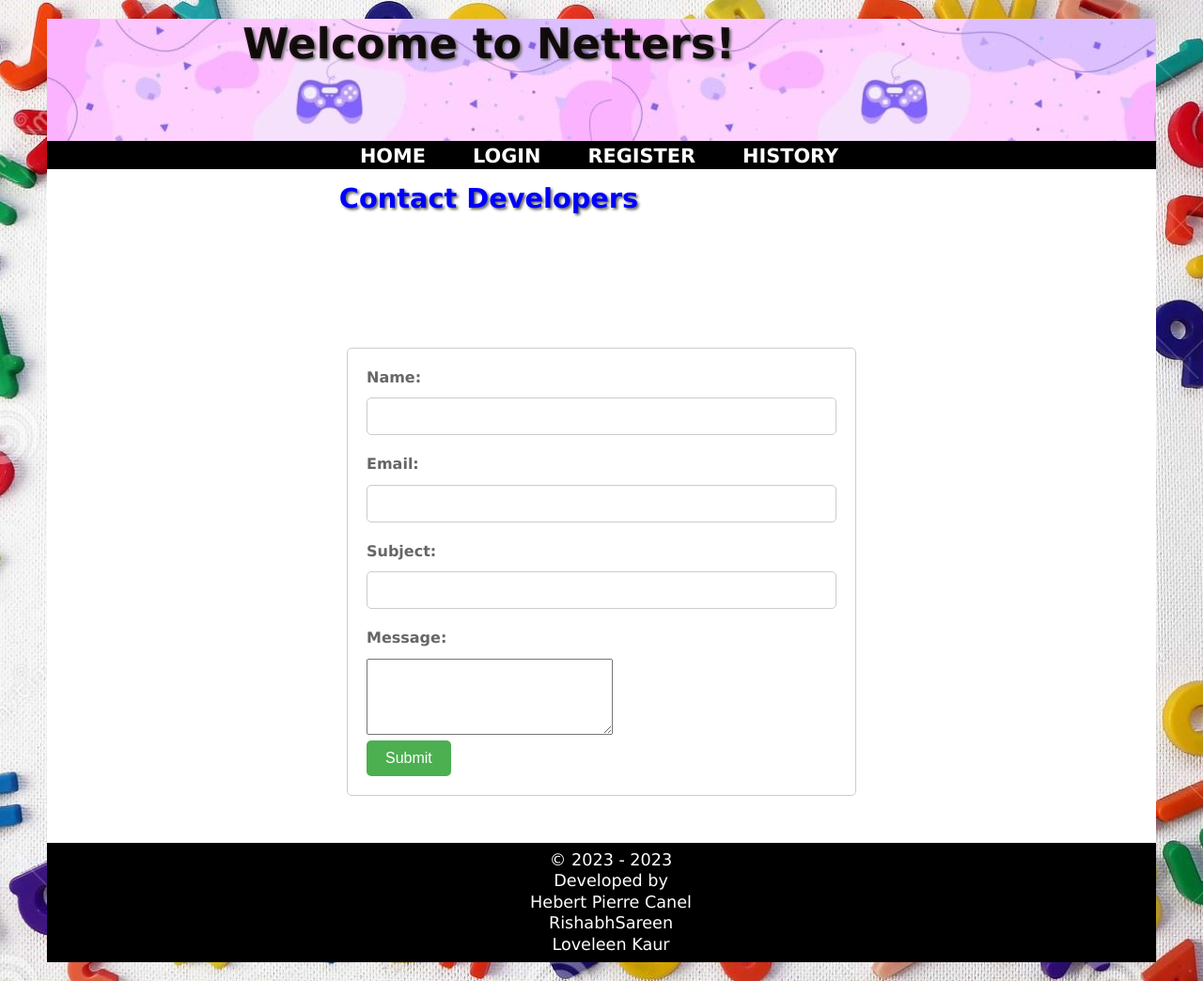
After one commit to Loveleenkaur2202/final-project-web-server, a PHP site: page /contactDevelopers.php in a window 1280 px wide. The commit adds this page. Shown: the whole page at 94% size. Run offline with PHP 8.4, Linux system fonts and the light colour scheme.

Commit message:
new files

```diff
--- /dev/null
+++ b/contactDevelopers.php
@@ -0,0 +1,39 @@
+<!DOCTYPE html>
+<html>
+  <head>
+    <title>Contact Developers</title>
+    <link href="css/contactStyle.css" rel="stylesheet" type="text/css">
+    <?php
+        include_once 'header.php';
+    ?>
+  </head>
+  <body>
+    <h2>Contact Developers</h2>
+    <form>
+      <label for="name">Name:</label>
+      <input type="text" id="name" name="name" required>
+      <label for="email">Email:</label>
+      <input type="email" id="email" name="email" required>
+      <label for="subject">Subject:</label>
+      <input type="text" id="subject" name="subject" required>
+      <label for="message">Message:</label>
+      <textarea id="message" name="message" rows="5" cols="30" required></textarea>
+      <br>
+      <input type="submit" value="Submit" onclick="return sendEmail();">
+    </form>
+    <div id="message"></div>
+    <script>
+      function sendEmail() {
+        // You can add your own code here to send the email to the developers.
+        // For this example, we'll just display a message to the user.
+        /*const messageDiv = document.getElementById("message");
+        messageDiv.innerText = "Thank you for contacting us. Your message has been sent!"*/
+        alert("Thank you for contacting us. Your message has been sent!");
+        return false; // Prevent the form from actually submitting.
+      }
+    </script>
+    <?php
+        include_once 'footer.php';
+    ?>
+  </body>
+</html>
--- /dev/null
+++ b/css/contactStyle.css
@@ -0,0 +1,52 @@
+body {
+    font-family: Arial, sans-serif;
+    background-color: #f2f2f2;
+    background-image: url(../images/body.jpg);
+    background-size: cover;
+}
+form {
+    background-color: #fff;
+    border: 1px solid #ccc;
+    border-radius: 5px;
+    padding: 20px;
+    margin: 50px auto;
+    max-width: 500px;
+}
+label {
+    display: block;
+    margin-bottom: 10px;
+    font-weight: bold;
+}
+input[type="text"], input[type="password"],input[type="email"] {
+    display: block;
+    width: 100%;
+    padding: 10px;
+    margin-bottom: 20px;
+    border: 1px solid #ccc;
+    border-radius: 5px;
+    font-size: 16px;
+    box-sizing: border-box;
+}
+
+input[type="submit"],input[type="button"]{
+    background-color: #4CAF50;
+    color: #fff;
+    padding: 10px 20px;
+    border: none;
+    border-radius: 5px;
+    font-size: 16px;
+    cursor: pointer;
+}
+
+input[type="submit"]:hover {
+    background-color: #3e8e41;
+}
+
+input[type="button"]:hover {
+    background-color: #3e8e41;
+}
+.error-message {
+    color: red;
+    font-weight: bold;
+    margin-bottom: 20px;
+}
--- a/main.php
+++ b/main.php
@@ -54,9 +54,9 @@
                 <section>
                     <h2>Contact Us</h2>
                     <p class="address">
-                        <br /><a href="#">Netters</a>
-                        <br /><a href="">Have Questions?</a>
-                        <br /><a href="">Talk with the developers</a>
+                        <br /><a href="main.php">Netters</a>
+                        <br /><a href="FAQ.php">Have Questions?</a>
+                        <br /><a href="contactDevelopers.php">Talk with the developers</a>
                         <br /><a href="RegistrationForm.php">Want to join?Click Here!</a>
                     </p>
                 </section>
```
Also changed, not shown: FAQ.php (added, +55 -0 lines).
